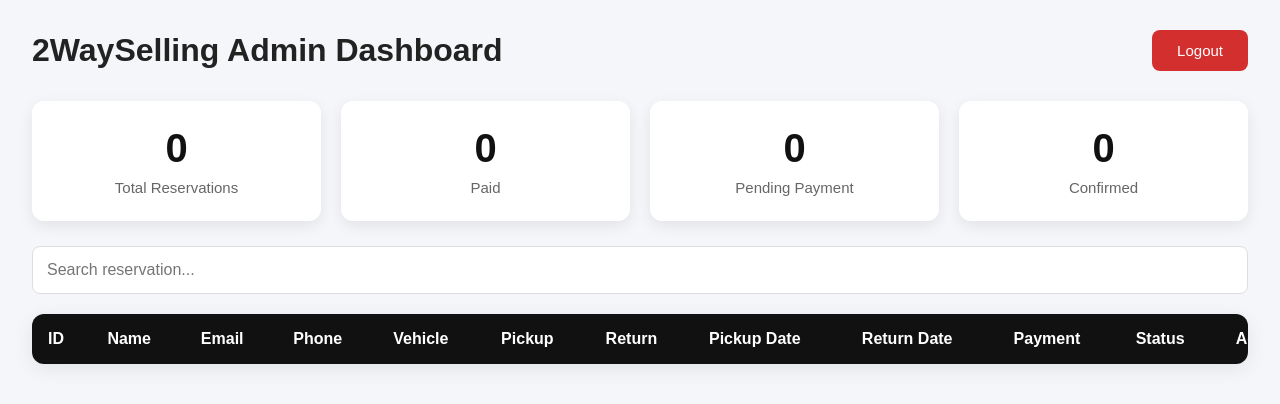
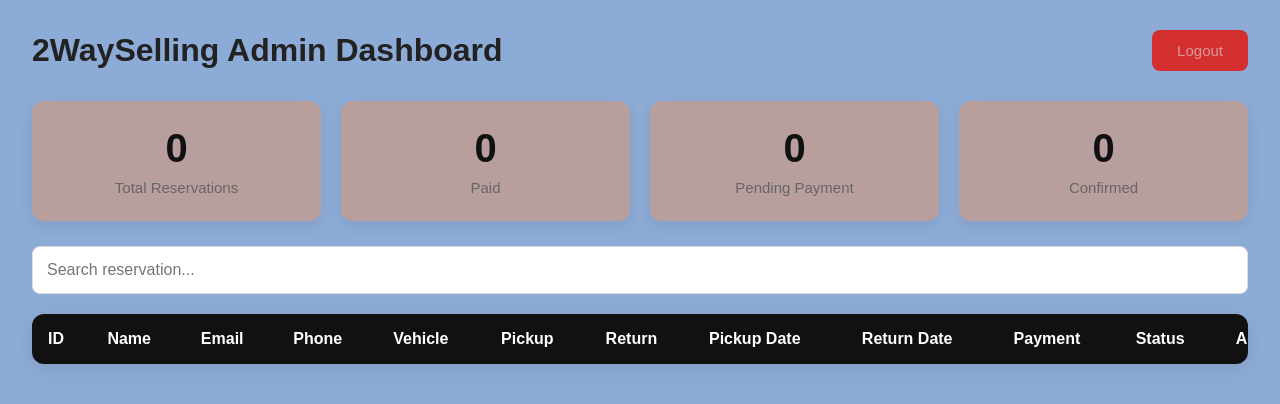
Before and after one commit to twowaysellingllc/2waysellingllc, a plain HTML site: page admin.html in a window 1280 px wide. Drawn offline with nearby package versions, Linux system fonts and the light colour scheme.

```diff
--- a/admin.css
+++ b/admin.css
@@ -6,7 +6,7 @@
 }
 
 body{
-    background:#f4f6f9;
+    background:#8dabd7;
 }
 
 .container{
@@ -27,7 +27,7 @@
 
 #logout{
     background:#d32f2f;
-    color:white;
+    color:rgb(217, 152, 152);
     border:none;
     padding:12px 25px;
     border-radius:8px;
@@ -47,7 +47,7 @@
 }
 
 .card{
-    background:white;
+    background:rgb(185, 158, 158);
     border-radius:12px;
     padding:25px;
     text-align:center;
```
